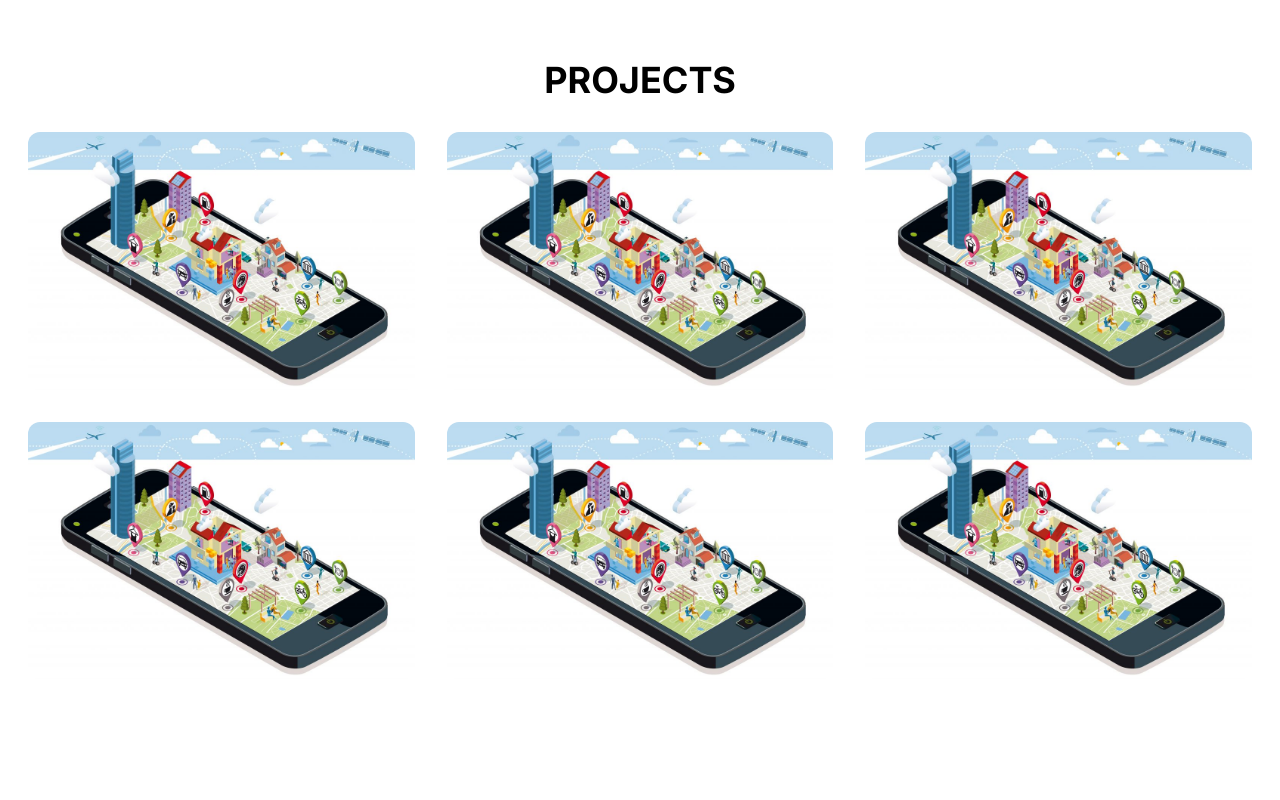
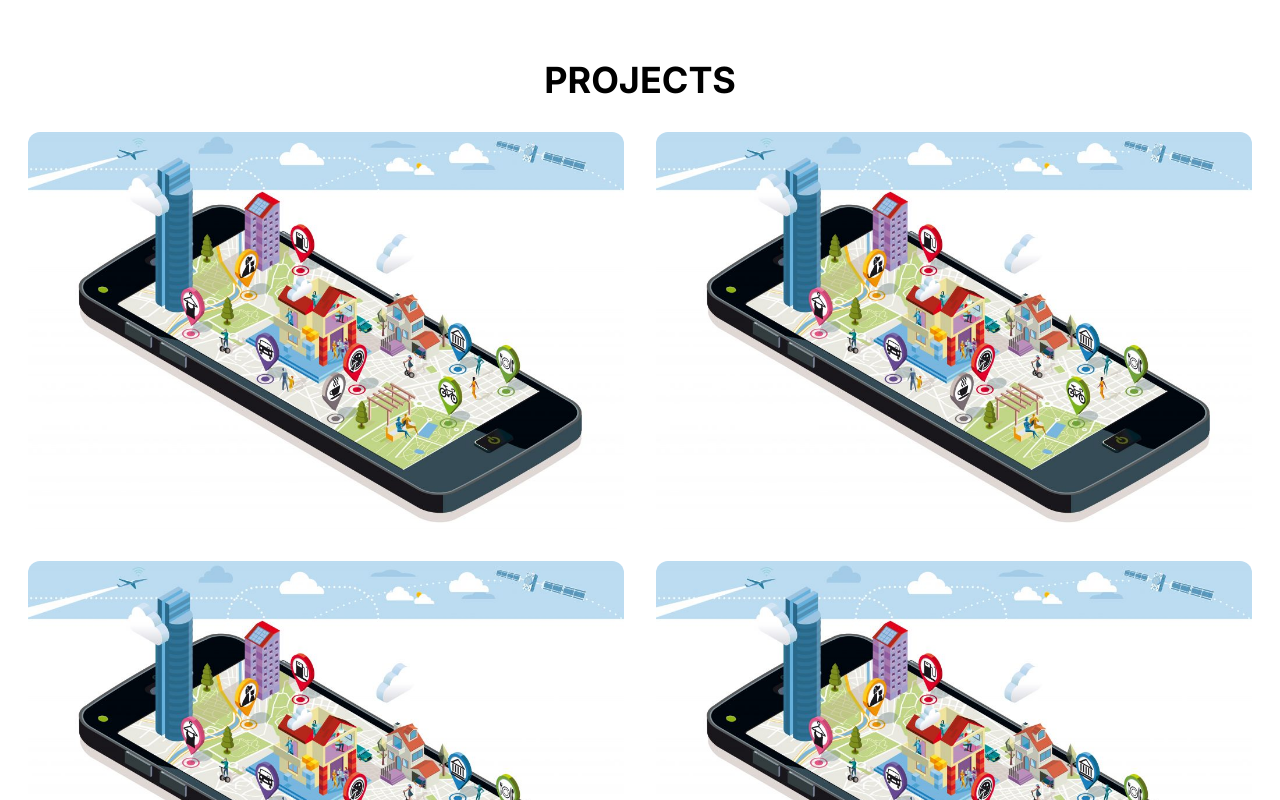
Before and after one commit to Potato052/Personal-Website, a Next.js app: page / in a window 1280 px wide. Shown: the part 1620-2420 px from the top of the page. Before the commit the page ends 2363 px from the top, so only its background shows below. Built offline with nearby package versions, Linux system fonts and the light colour scheme.

Commit message:
updated project items design

```diff
--- a/components/Main.tsx
+++ b/components/Main.tsx
@@ -24,7 +24,7 @@ const Main = () => {
               <span>A Problem Solver</span>
             </li>
           </ul>
-          <div className="absolute top-[85vh] sm:top-[100vh] sm:left-[27vw] max-w-2xl">
+          <div className="absolute top-[85vh] sm:top-[100vh] sm:left-[31vw] max-w-2xl">
             <p className="font-bold text-xl text-wrap">
               The only way to do great work is to love what you do. If you haven't
               found it yet, keep looking. Don't settle. As with all matters of the
--- a/components/ProjectItem.tsx
+++ b/components/ProjectItem.tsx
@@ -1,31 +1,38 @@
 import Image from "next/image";
 import Link from "next/link";
+import Techstack from "./techstack";
 
 interface Project {
   title: string;
+  description: string;
   image: string;
   link: string;
+  techs: string[];
 }
 
-const ProjectItem = ({ title, image, link }: Project) => {
+const ProjectItem = ({ title, description, image, link, techs }: Project) => {
   return (
-    <div className="relative flex items-center justify-center h-auto w-full rounded-xl group hover:bg-[#141c3a] transition ease-in-out duration-300">
+    <div className="group relative cursor-pointer items-center justify-center rounded-lg overflow-hidden transition-shadow hover:shadow-xl hover:shadow-black/30">
+      <div className="h-full w-full object-cover transition-transform duration-500 group">
         <Image
-        className="rounded-xl group-hover:opacity-0"
+          className="rounded-xl w-full h-full object-cover object-center"
           src={image}
           alt="/"
           width={500}
           height={300}
         />
-      <div className="hidden group-hover:block absolute">
-        <h3 className="text-2xl text-white text-center font-bold">
-          {title}
-        </h3>
-        <Link href={link}>
-          <p className="text-center py-1 rounded-lg mt-2 bg-white text-gray-700 font-bold text-lg cursor-pointer">
-            More Info
+      </div>
+      <div className="absolute inset-0 bg-gradient-to-b from-transparent to-transparent group-hover:from-transparent group-hover:via-black/30 group-hover:to-black/70"></div>
+      <div className="absolute bottom-0 left-0 flex translate-y-[100%] flex-col items-start px-9 text-left transition-all duration-500 group-hover:translate-y-0 mb-1">
+        <h3 className="text-2xl text-white text-left font-bold">{title}</h3>
+        <p className="mb-1 text-lg italic text-white opacity-0 transition-opacity duration-300 group-hover:opacity-100">
+          {description}
         </p>
-        </Link>
+        <div className="flex flex-row flex-wrap">
+          {techs?.map((tech) => (
+            <Techstack tech={tech} />
+          ))}
+        </div>
       </div>
     </div>
   );
--- a/components/Projects.tsx
+++ b/components/Projects.tsx
@@ -5,13 +5,13 @@ const Projects = () => {
     <div className="w-full">
         <div className="max-w-[1240px] mx-auto px-2 py-16">
             <p className="text-3xl sm:text-4xl uppercase font-bold py-4 text-center">Projects</p>
-            <div className="grid md:grid-cols-3 gap-8 mt-4">
-                <ProjectItem title="Parcube" image="/projects/parcube.png" link="#" />
-                <ProjectItem title="EasyChef" image="/projects/parcube.png" link="#" />
-                <ProjectItem title="ThreeMusketeers" image="/projects/parcube.png" link="#" />
-                <ProjectItem title="MeepoIsYou" image="/projects/parcube.png" link="#" />
-                <ProjectItem title="Mysh" image="/projects/parcube.png" link="#" />
-                <ProjectItem title="Personal Website" image="/projects/parcube.png" link="#" />
+            <div className="grid md:grid-cols-2 gap-8 mt-4">
+                <ProjectItem title="Parcube" image="/projects/parcube.png" description="Parcube is a React Native application designed to revolutionize the parking industry by decentralizing parking ownership" techs={["React Native", "Firebase", "TypeScript", "Expo", "GCP"]} link="#" />
+                <ProjectItem title="EasyChef" image="/projects/parcube.png" description="" techs={["React", "Django", "Bootstrap", "Python", "JavaScript"]} link="#" />
+                <ProjectItem title="ThreeMusketeers" image="/projects/parcube.png" description="" techs={["React Native", "Firebase"]} link="#" />
+                <ProjectItem title="MeepoIsYou" image="/projects/parcube.png" description="" techs={["React Native", "Firebase"]} link="#" />
+                <ProjectItem title="Mysh" image="/projects/parcube.png" description="" techs={["React Native", "Firebase"]} link="#" />
+                <ProjectItem title="Personal Website" image="/projects/parcube.png" description="" techs={["React Native", "Firebase"]} link="#" />
             </div>
         </div>
     </div>
--- /dev/null
+++ b/components/techstack.tsx
@@ -0,0 +1,15 @@
+interface Props {
+    tech: string;
+}
+
+const techstack = ({tech}:Props) => {
+  return (
+    <button className="-translate-x-1 mr-2">
+      <p className="rounded-full bg-neutral-900 mb-2 px-2.5 py-1 text-sm capitalize text-white shadow shadow-black/60">
+        {tech}
+      </p>
+    </button>
+  );
+};
+
+export default techstack;
```
Lines whose indentation alone changed are shown as unchanged.
